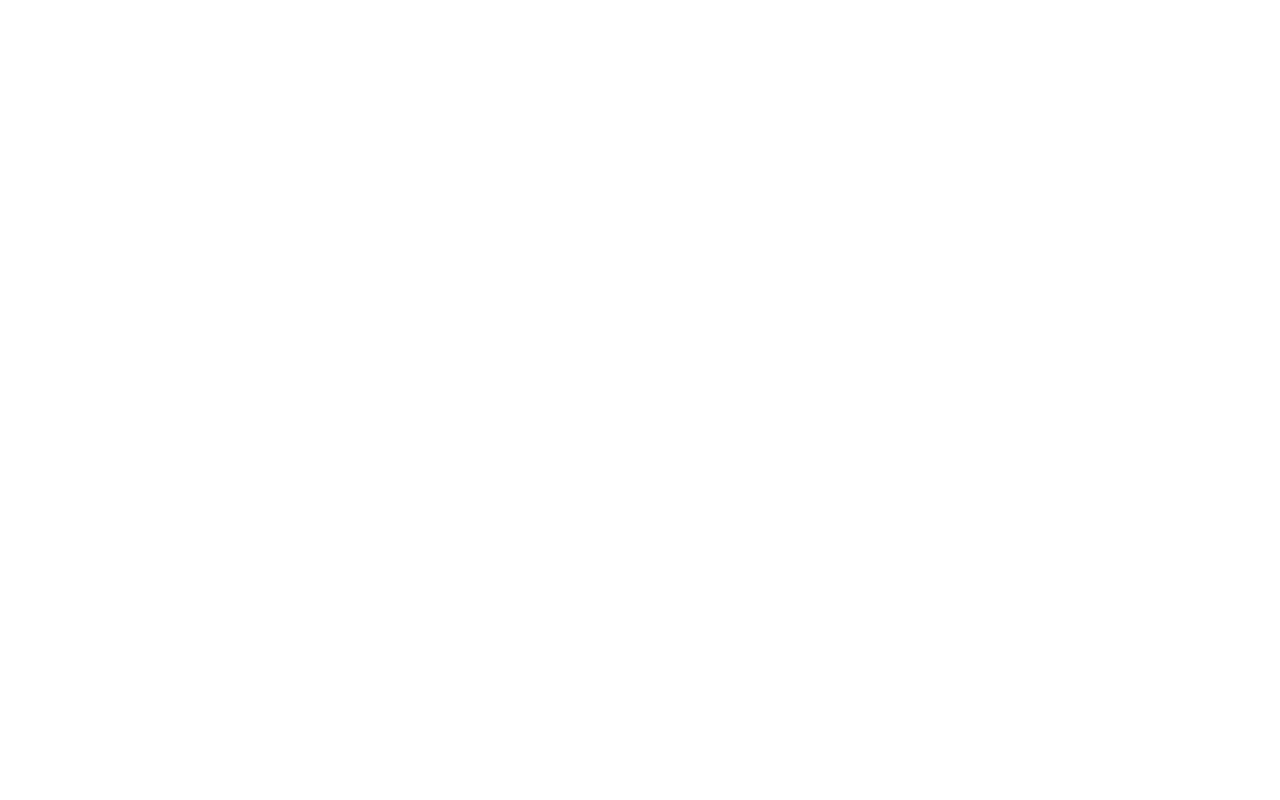
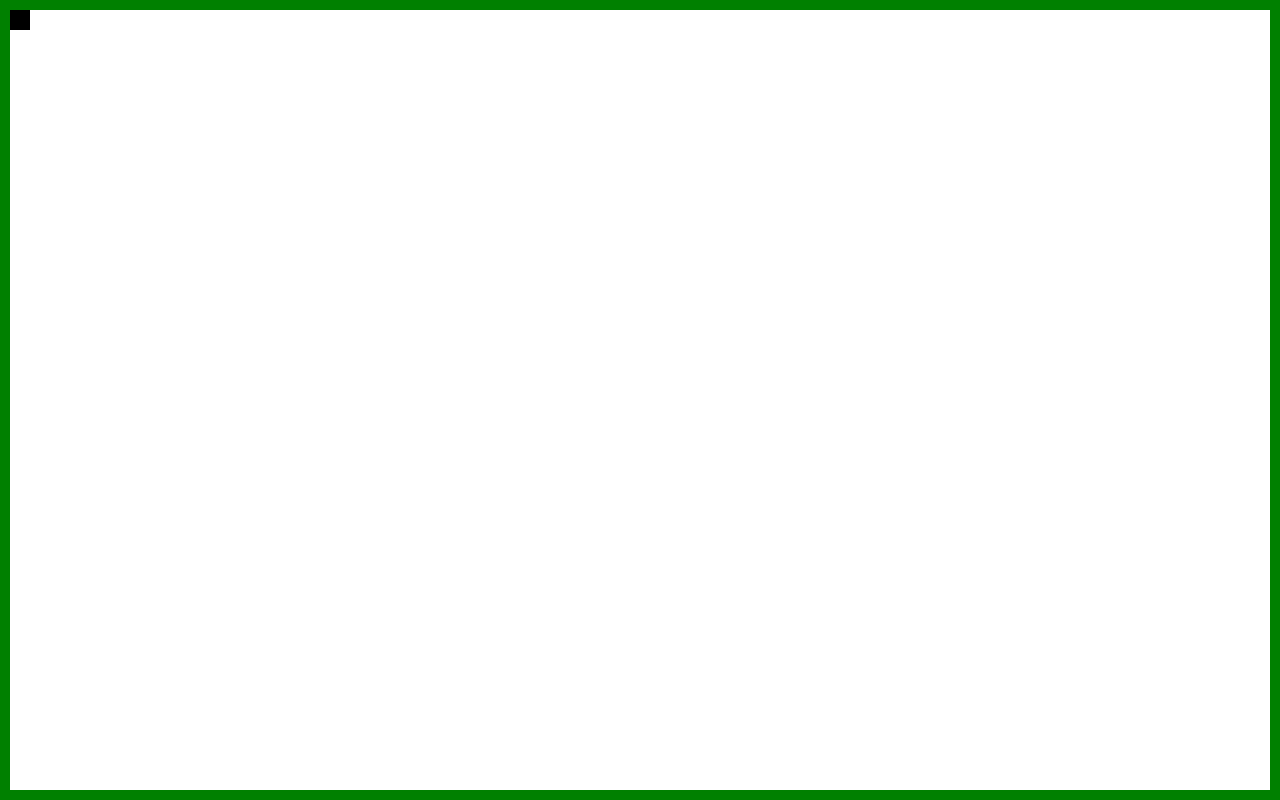
Before and after one commit to lulu-s/games, a plain HTML site: page snake/index.html in a window 1280 px wide. Drawn offline with Linux system fonts and the light colour scheme.

Commit message:
update 贪吃蛇

```diff
--- a/snake/index.html
+++ b/snake/index.html
@@ -6,9 +6,33 @@
     <link rel="shortcut icon" href="../assets/lulu.ico">
     <link rel="bookmark" href="../assets/lulu.ico">
     <meta name="viewport" content="width=device-width, initial-scale=1.0">
+    <link rel="stylesheet" href="../util/all.css">
     <title>001: 贪吃蛇</title>
+    <style>
+        .space {
+            position: absolute;
+            left: 0;
+            top: 0;
+            right: 0;
+            bottom: 0;
+            border: 10px solid green;
+
+        }
+        .snake {
+            width: 20px;
+            height: 20px;
+            background: #000;
+        }
+    </style>
 </head>
 <body>
+    <div class="space">
+        <div class="snake"></div>
+    </div>
 
+
+    <script>
+
+    </script>
 </body>
 </html>
--- /dev/null
+++ b/util/all.css
@@ -0,0 +1,10 @@
+* {
+    margin: 0;
+    padding: 0;
+}
+
+html, body {
+    width: 100%;
+    height: 100%;
+    overflow: hidden;
+}
```
Also changed, not shown: 1 other file.
